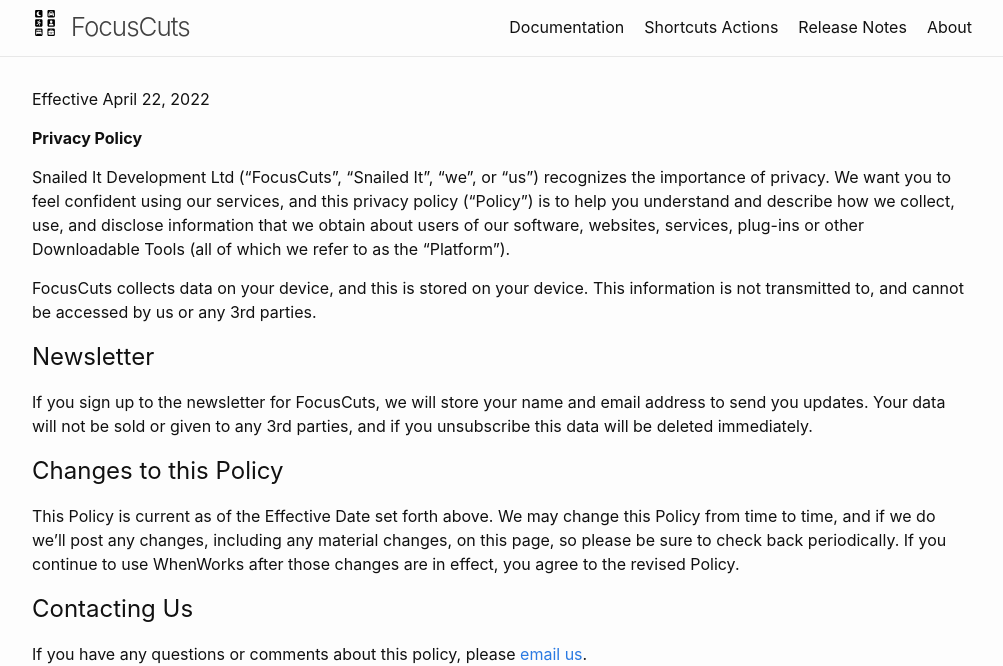
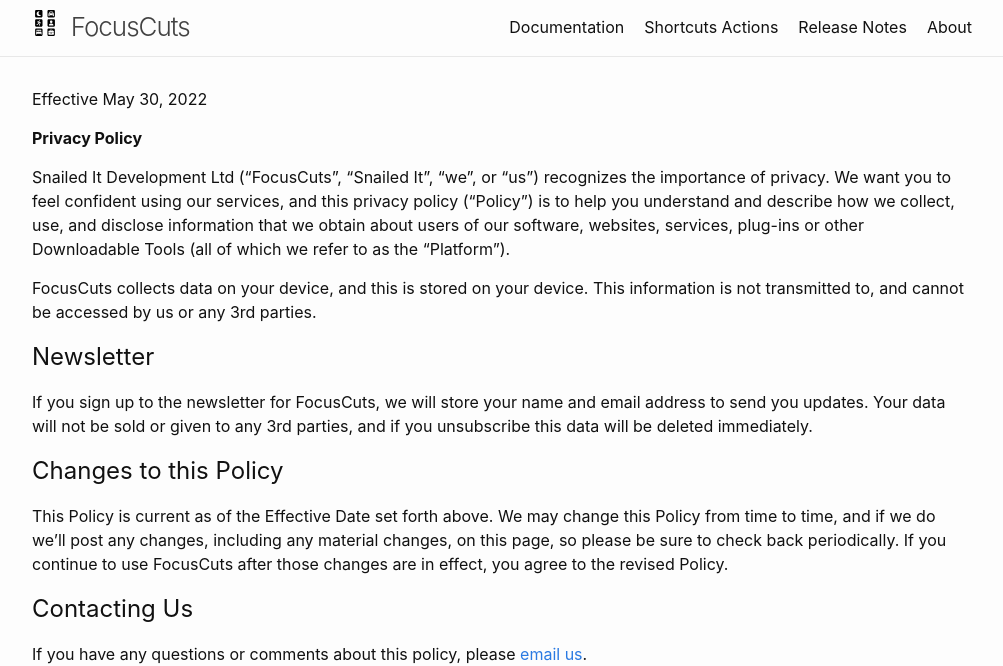
Before and after one commit to Omni-Tooling/FocusCuts-Site, a Jekyll site: the page built from privacy-policy.md, in a window 1280 px wide. Shown: the top 666 px of the page, without its empty margins (138-1141 px from the left). Built offline with Jekyll 4.4.1, drawn with Linux system fonts in a browser that asks for light colours.

Commit message:
Update privacy policy

```diff
--- a/privacy-policy.md
+++ b/privacy-policy.md
@@ -7,9 +7,11 @@
 - /policy
 - /data
 - /security
+- /gdpr
+- /dsgvo
 ---
 
-Effective April 22, 2022
+Effective May 30, 2022
 
 **Privacy Policy**
 
@@ -23,7 +25,7 @@
 
 ## Changes to this Policy
 
-This Policy is current as of the Effective Date set forth above. We may change this Policy from time to time, and if we do we’ll post any changes, including any material changes, on this page, so please be sure to check back periodically. If you continue to use WhenWorks after those changes are in effect, you agree to the revised Policy.
+This Policy is current as of the Effective Date set forth above. We may change this Policy from time to time, and if we do we’ll post any changes, including any material changes, on this page, so please be sure to check back periodically. If you continue to use FocusCuts after those changes are in effect, you agree to the revised Policy.
 
 ## Contacting Us
 
```
